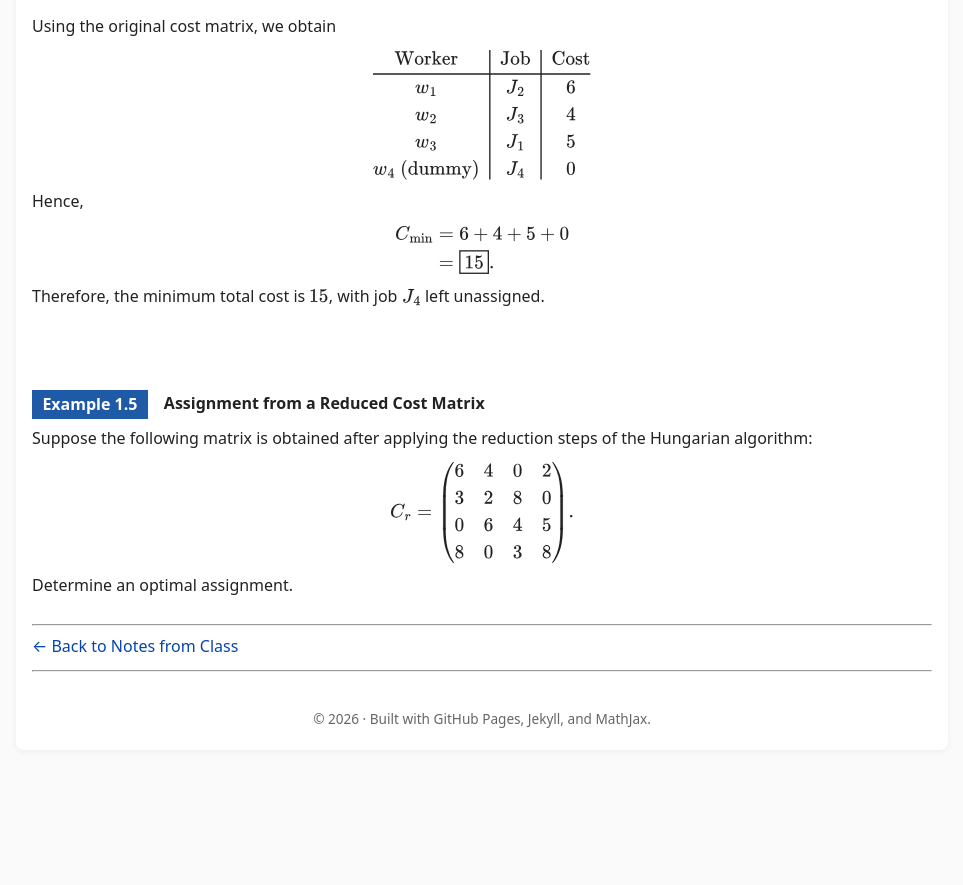
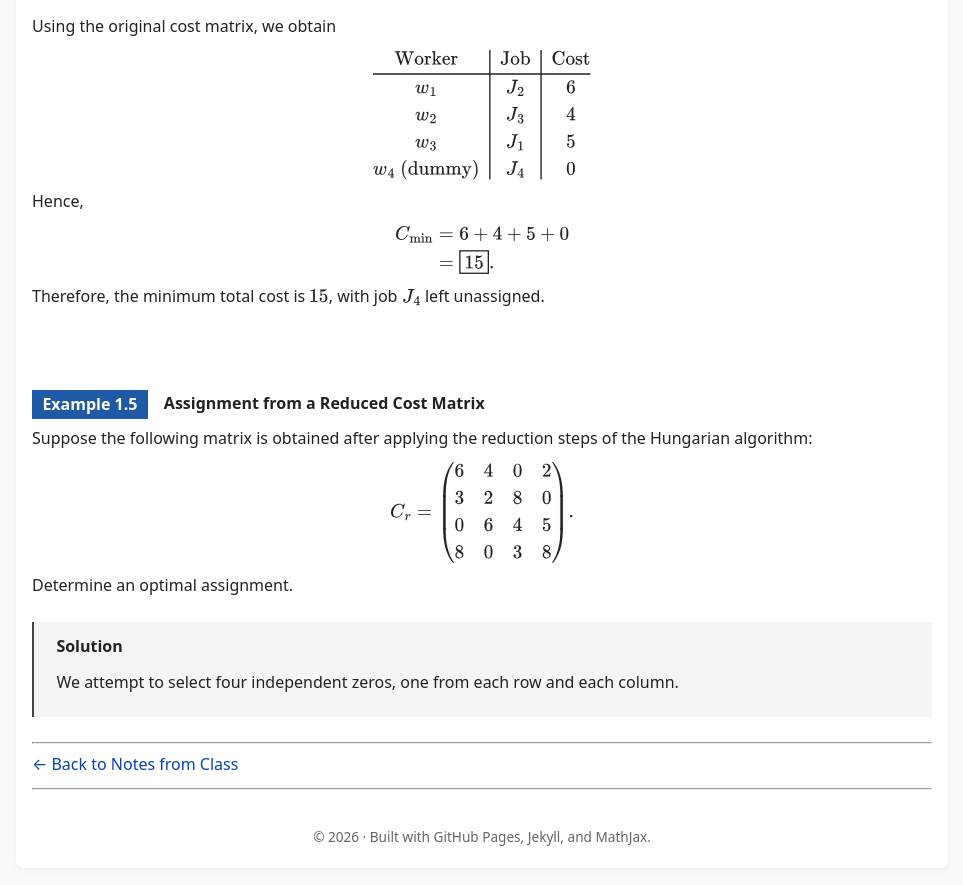
Before and after one commit to SaleemKamaludin/SaleemKamaludin.github.io, a Jekyll site: the page built from courses/math-2276/notes-from-class/supplementary-lecture-6/index.md, in a window 1280 px wide and 900 px high, scrolled down 11718 px. Shown: the top 885 px of the window, without its empty margins (158-1121 px from the left). Built offline with Jekyll 4.4.1, drawn with Linux system fonts in a browser that asks for light colours; before the commit the page ends 12500 px from its top, so only the background shows below that.

Commit message:
Begin solution for Example 1.5 on reduced cost matrix

```diff
--- a/courses/math-2276/notes-from-class/supplementary-lecture-6/index.md
+++ b/courses/math-2276/notes-from-class/supplementary-lecture-6/index.md
@@ -1978,6 +1978,19 @@ C_r=
     </p>
 
   </div>
+
+  <div id="example-assignment-from-reduced-cost-matrix-solution" class="solution">
+
+    <p>
+      <strong>Solution</strong>
+    </p>
+
+    <p>
+      We attempt to select four independent zeros,
+      one from each row and each column.
+    </p>
+
+  </div>
 </div>
 
 
```
